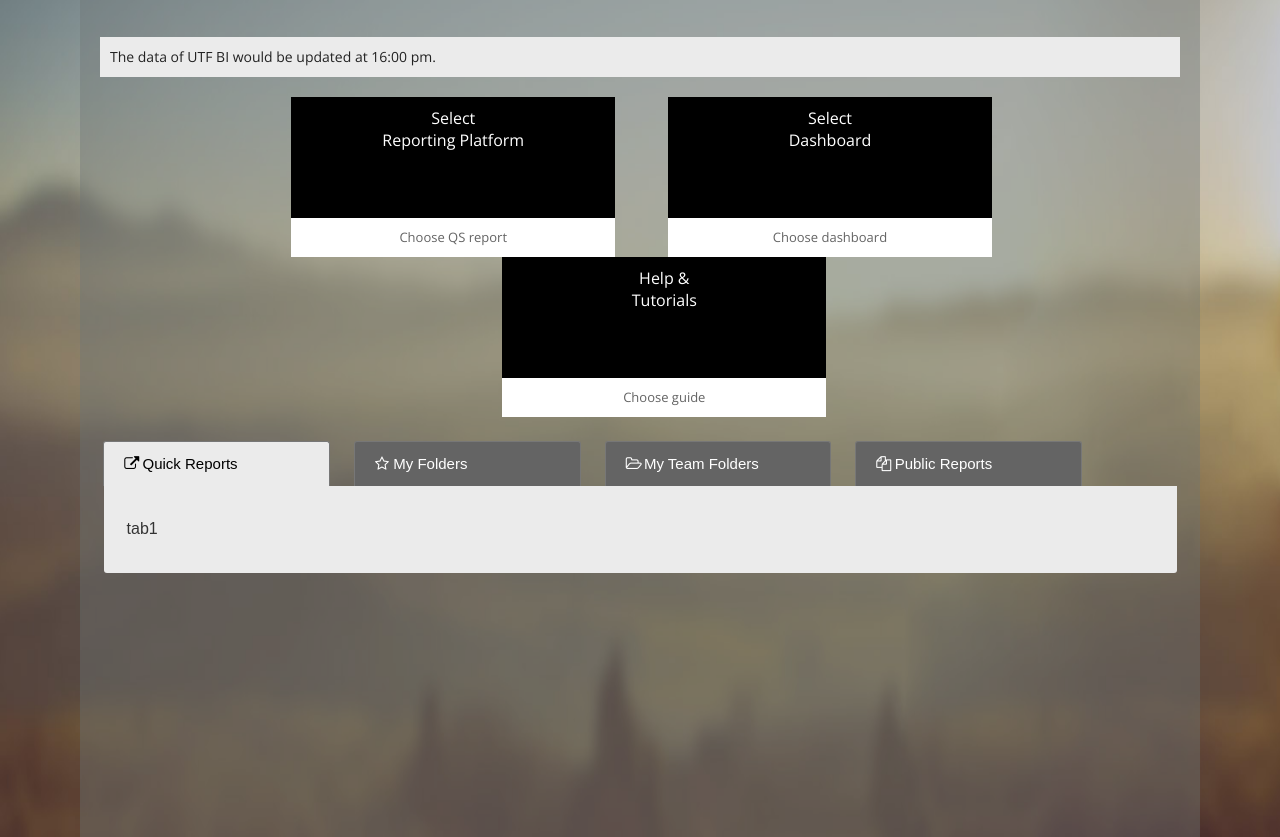
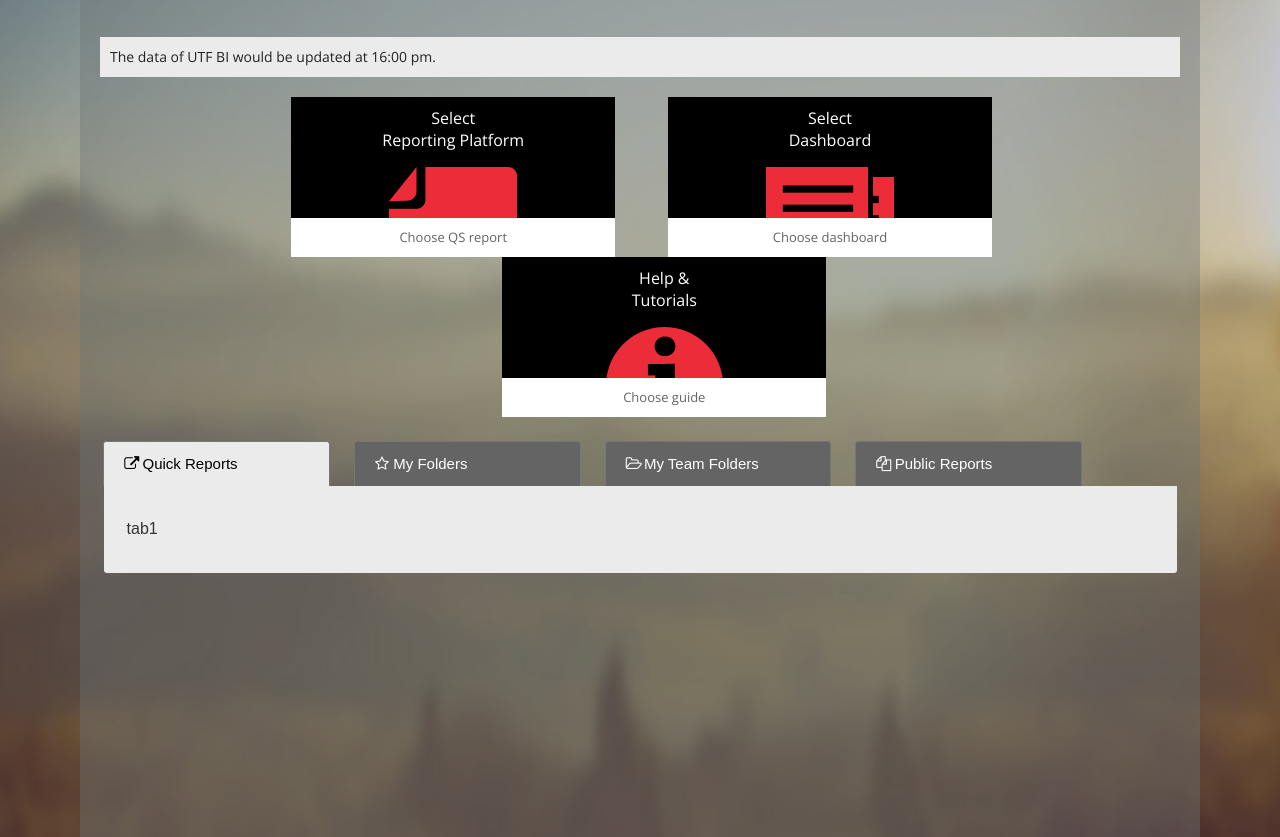
Before and after one commit to Tomer1510/WebApp, a website: page index.html in a window 1280 px wide. Shown: the part 73-910 px from the top of the page. Drawn offline with nearby package versions, Linux system fonts and the light colour scheme; the site is published under a folder, as on GitHub Pages, so addresses that start at the root find nothing.

Commit message:
fixed img path issue in github

```diff
--- a/css/styles.css
+++ b/css/styles.css
@@ -179,13 +179,13 @@ footer {
 }
 
 .top-options > .option[data-option="platform"] {
-	background-image: url('/img/icons/action-report-new.png');
+	background-image: url('../img/icons/action-report-new.png');
 }
 
 .top-options > .option[data-option="dashboard"] {
-	background-image: url('/img/icons/action-report-top.png');
+	background-image: url('../img/icons/action-report-top.png');
 }
 
 .top-options > .option[data-option="tutorials"] {
-	background-image: url('/img/icons/actions-help.png');
+	background-image: url('../img/icons/actions-help.png');
 }
```
